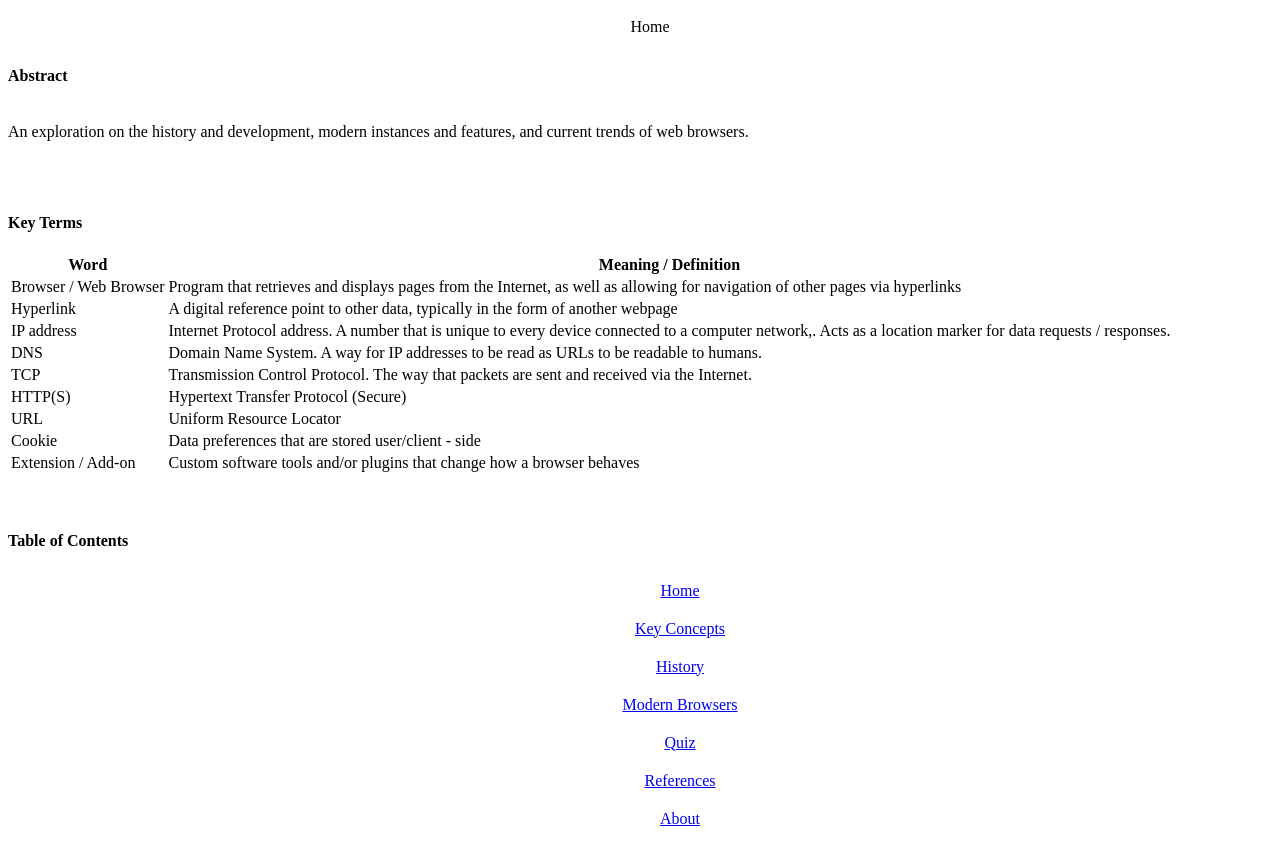
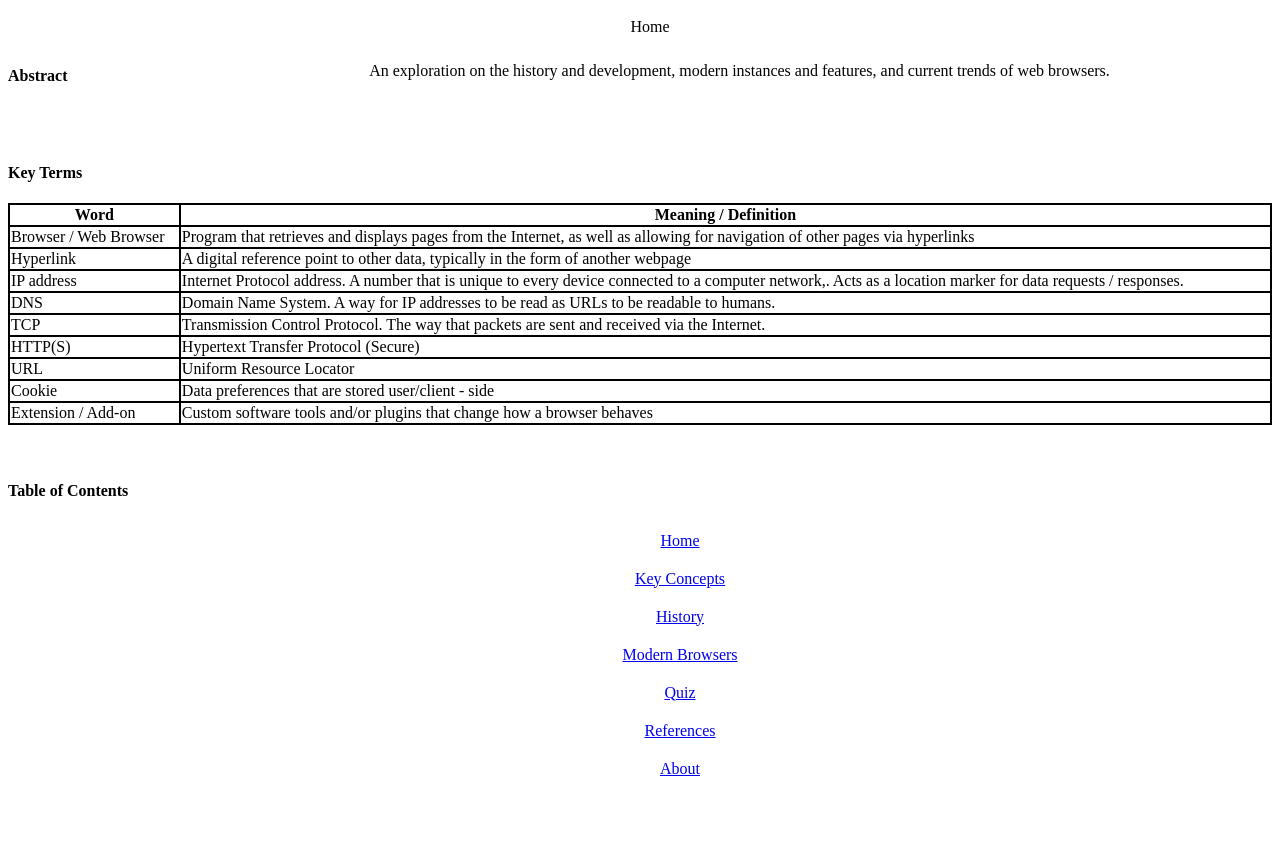
Before and after one commit to kjohn663/kjohn663it3203fall2026.github.io, a plain HTML site: page index.html in a window 1280 px wide. Shown: the top 854 px of the page. After the commit the page ends 804 px from the top, so only its background shows below. Drawn offline with Linux system fonts and the light colour scheme.

Commit message:
Refactor CSS for layout and navigation styles

```diff
--- a/stylesheet.css
+++ b/stylesheet.css
@@ -1,11 +1,18 @@
-body {
-  display: block;
+html{
+  -webkit-text-size-adjust:100%;
+  text-size-adjust:100%
 }
 
+body{
+  padding 10px;
+}
+
+/* Making divs display as grid */
 div {
   display: grid;
 }
 
+/* Behaviour for the nav bar toggle ul element (to open the menu) */
 #header {
   display: block;
   width: 100%;
@@ -20,6 +27,16 @@ div {
   display: block;
 }
 
+#header ul{
+  display: none;
+  position: relative;
+}
+
+#header:hover ul{
+  display: block;
+}
+
+/* display of the toggle */
 #header:active #toggle{
   display: inline-block;
 }
@@ -34,15 +51,7 @@ div {
   background: #e6e6e6;
 }
 
-#header ul{
-  display: none;
-  position: relative;
-}
-
-#header:hover ul{
-  display: block;
-}
-
+/* Behaviour and display for the individual nav links */
 #header li{
   list-style: none;
   padding: 10px;
@@ -51,3 +60,25 @@ div {
 #header li:hover {
   background: #e6e6e6;
 }
+
+/* Organizing Page content using grid 2/5 ratio */
+.grid_organize {
+  display: grid;
+  grid-template-columns:2fr 5fr;
+}
+
+/* CSS for Key Terms */
+table, th, td {
+  border-collapse: collapse;
+  border: 2px solid;
+  padding: 8 8 8 8 ;
+}
+
+table {
+  width: 100%;
+}
+
+/* img scaling */
+img {
+  max-width: 100%;
+}
```
